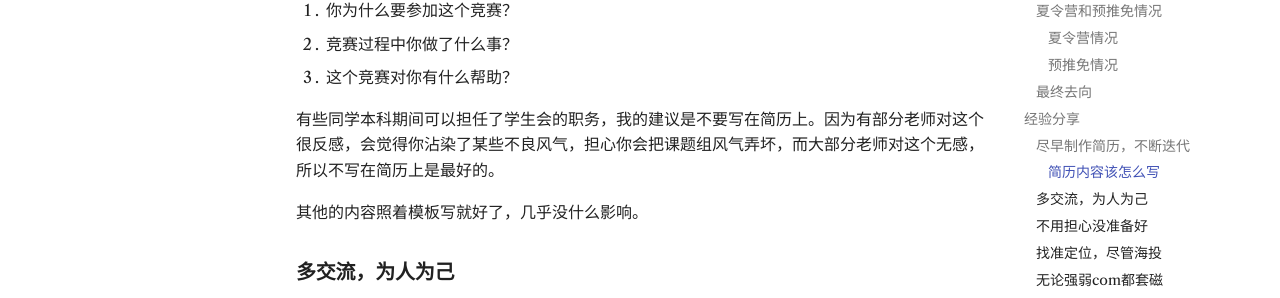
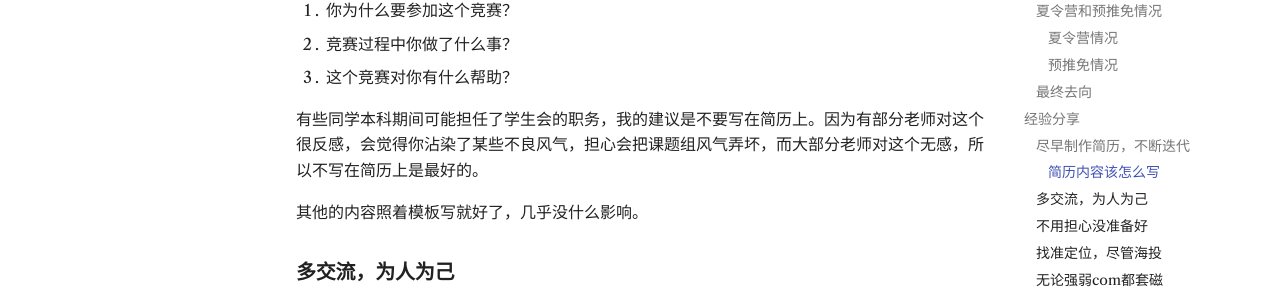
Before and after one commit to JunieXD/juniexd.github.io, an MkDocs documentation site: the page built from docs/thoughts/PosgraRecExp.md, in a window 1280 px wide and 900 px high, scrolled down 3390 px. Shown: the part 151-449 px from the top of the window. Built offline with MkDocs 1.6.1 and Material for MkDocs 9.7.7, drawn with Linux system fonts in a browser that asks for light colours; comment, search, counter and statistics services are not loaded; a style sheet for code colours, icons or effects is not loaded.

Commit message:
首页思考页面修改

```diff
--- a/docs/thoughts/PosgraRecExp.md
+++ b/docs/thoughts/PosgraRecExp.md
@@ -105,7 +105,7 @@ author: Junie
 2. 竞赛过程中你做了什么事？
 3. 这个竞赛对你有什么帮助？
 
-有些同学本科期间可以担任了学生会的职务，我的建议是不要写在简历上。因为有部分老师对这个很反感，会觉得你沾染了某些不良风气，担心你会把课题组风气弄坏，而大部分老师对这个无感，所以不写在简历上是最好的。
+有些同学本科期间可能担任了学生会的职务，我的建议是不要写在简历上。因为有部分老师对这个很反感，会觉得你沾染了某些不良风气，担心会把课题组风气弄坏，而大部分老师对这个无感，所以不写在简历上是最好的。
 
 其他的内容照着模板写就好了，几乎没什么影响。
 
```
Also changed, not shown: docs/index.md (+0 -1 lines), docs/thoughts/index.md (+1 -0 lines).
